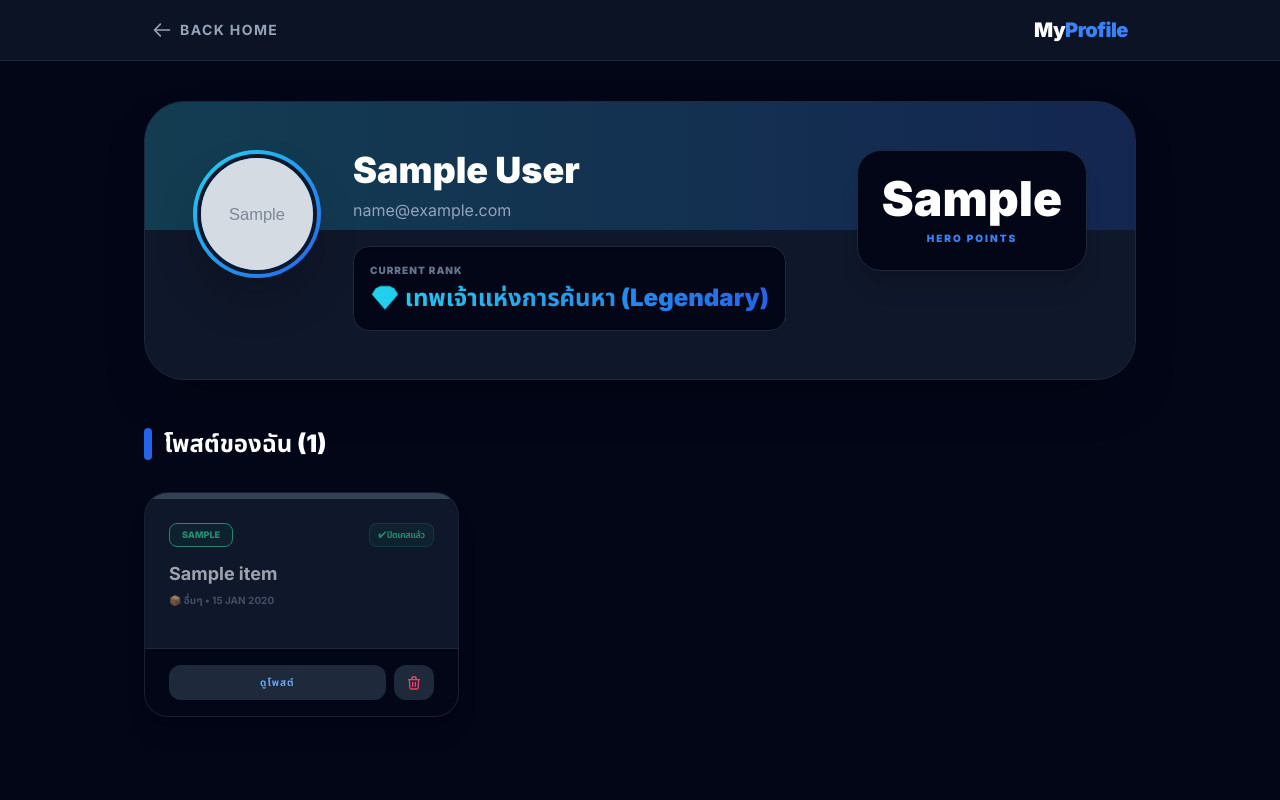
After one commit to shoryubetonly/lafs, a PHP site: page /profile.php in a window 1280 px wide. The commit adds this page. Run offline with PHP 8.4, Linux system fonts and the light colour scheme; the visitor is signed in with stand-in values (Sample User, id 1); tables that the repository leaves empty or names only in its code hold one stand-in row (values such as "Sample post"); grey boxes marked "Sample" are stand-in pictures; some libraries are stand-ins or nearby versions.

Commit message:
Clean code setup

```diff
--- a/docker-compose.yml
+++ b/docker-compose.yml
@@ -18,9 +18,9 @@ services:
     restart: always
     environment:
       MYSQL_ROOT_PASSWORD: rootpassword
-      MYSQL_DATABASE: lost_and_found_db
-      MYSQL_USER: admin
-      MYSQL_PASSWORD: password123
+      MYSQL_DATABASE: lafs
+      MYSQL_USER: lafs
+      MYSQL_PASSWORD: bncclafsconfig
     ports:
       - "3306:3306"
     volumes:
--- a/src/config.php
+++ b/src/config.php
@@ -1,5 +1,23 @@
 <?php
-// ไฟล์ src/config.php
+// ==========================================
+// 📁 ไฟล์ src/config.php (สำหรับรันบน Docker / Local)
+// ==========================================
+
+// 1. ความลับของ Google Login
 define('GOOGLE_CLIENT_ID', '528445645740-03tu4jaoovaj4ndmqsjt13474nc08elo.apps.googleusercontent.com');
 define('GOOGLE_CLIENT_SECRET', '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');
+
+// 2. ตั้งค่าฐานข้อมูล (สำหรับรันใน Docker)
+define('DB_HOST', 'db');                // ⚠️ สำคัญมาก: ใน Docker ต้องใช้คำว่า 'db'
+define('DB_NAME', 'lafs');              // ตรงกับ docker-compose.yml
+define('DB_USER', 'lafs');              // ตรงกับ docker-compose.yml
+define('DB_PASS', 'bncclafsconfig');    // ตรงกับ docker-compose.yml
+
+// 3. สร้างการเชื่อมต่อ $pdo
+try {
+    $pdo = new PDO("mysql:host=" . DB_HOST . ";dbname=" . DB_NAME . ";charset=utf8mb4", DB_USER, DB_PASS);
+    $pdo->setAttribute(PDO::ATTR_ERRMODE, PDO::ERRMODE_EXCEPTION);
+} catch (PDOException $e) {
+    die("เชื่อมต่อฐานข้อมูลไม่ได้: " . $e->getMessage());
+}
 ?>
--- a/src/print_poster.php
+++ b/src/print_poster.php
@@ -2,7 +2,7 @@
 session_start();
 if (!isset($_GET['id'])) { header("Location: index.php"); exit; }
 
-$host = 'localhost';
+$host = 'db';
 $dbname = 'lafs';
 $username = 'lafs';
 $password = 'bncclafsconfig';
--- /dev/null
+++ b/src/profile.php
@@ -0,0 +1,150 @@
+<?php
+session_start();
+if (!isset($_SESSION['user_id'])) { header("Location: index.php"); exit; }
+
+require_once 'config.php';
+
+try {
+    // 1. ดึงข้อมูลผู้ใช้และแต้มฮีโร่ (ดึง profile_image มาด้วย)
+    $stmt_user = $pdo->prepare("SELECT display_name, email, points, profile_image FROM users WHERE id = ?");
+    $stmt_user->execute([$_SESSION['user_id']]);
+    $user = $stmt_user->fetch(PDO::FETCH_ASSOC);
+
+    // 2. ดึงประวัติการโพสต์ของตัวเองทั้งหมด
+    $stmt_items = $pdo->prepare("SELECT * FROM items WHERE user_id = ? ORDER BY created_at DESC");
+    $stmt_items->execute([$_SESSION['user_id']]);
+    $my_items = $stmt_items->fetchAll(PDO::FETCH_ASSOC);
+
+    // 3. ระบบคำนวณยศ (Rank) จากแต้ม
+    $points = $user['points'];
+    if ($points >= 50) { $rank = '💎 เทพเจ้าแห่งการค้นหา (Legendary)'; $rank_color = 'from-cyan-400 to-blue-600'; }
+    elseif ($points >= 20) { $rank = '🥇 ตำนานแคมปัส (Gold)'; $rank_color = 'from-amber-300 to-orange-500'; }
+    elseif ($points >= 10) { $rank = '🥈 ฮีโร่ประจำตึก (Silver)'; $rank_color = 'from-slate-300 to-slate-500'; }
+    elseif ($points >= 1) { $rank = '🥉 พลเมืองดี (Bronze)'; $rank_color = 'from-orange-400 to-rose-600'; }
+    else { $rank = '🌱 ผู้เริ่มต้น (Beginner)'; $rank_color = 'from-emerald-400 to-teal-600'; }
+
+} catch (PDOException $e) {
+    die("Error: " . $e->getMessage());
+}
+
+function getCatName($cat) {
+    $cats = ['ELECTRONICS' => '📱 ไอที', 'STATIONERY' => '✏️ เครื่องเขียน', 'WALLET' => '👛 กระเป๋า', 'DOCUMENTS' => '📄 เอกสาร', 'ACCESSORIES' => '💍 เครื่องประดับ', 'OTHER' => '📦 อื่นๆ'];
+    return $cats[$cat] ?? '📦 อื่นๆ';
+}
+?>
+
+<!DOCTYPE html>
+<html lang="th">
+<head>
+    <meta charset="UTF-8">
+    <meta name="viewport" content="width=device-width, initial-scale=1.0">
+    <title>โปรไฟล์ของฉัน - CampusFinds</title>
+    <script src="https://cdn.tailwindcss.com"></script>
+    <link href="https://fonts.googleapis.com/css2?family=Inter:wght@400;700;900&family=Noto+Sans+Thai:wght@400;700&display=swap" rel="stylesheet">
+    <style> body { font-family: 'Inter', 'Noto Sans Thai', sans-serif; } </style>
+</head>
+<body class="bg-slate-950 text-slate-100 min-h-screen pb-20">
+
+    <nav class="bg-slate-900/80 backdrop-blur-md border-b border-slate-800 sticky top-0 z-50">
+        <div class="max-w-5xl mx-auto px-4 sm:px-6 py-4 flex justify-between items-center">
+            <a href="index.php" class="flex items-center text-slate-400 hover:text-white transition font-bold text-sm uppercase tracking-widest group">
+                <svg class="w-5 h-5 mr-2 group-hover:-translate-x-1 transition-transform" fill="none" stroke="currentColor" viewBox="0 0 24 24"><path stroke-linecap="round" stroke-linejoin="round" stroke-width="2" d="M10 19l-7-7m0 0l7-7m-7 7h18"></path></svg>
+                Back Home
+            </a>
+            <div class="text-xl font-black text-white tracking-tight">My<span class="text-blue-500">Profile</span></div>
+        </div>
+    </nav>
+
+    <div class="max-w-5xl mx-auto px-4 mt-10">
+
+        <div class="bg-slate-900 rounded-[2.5rem] shadow-2xl border border-slate-800 overflow-hidden mb-12 relative">
+            <div class="absolute top-0 left-0 w-full h-32 bg-gradient-to-r <?= $rank_color ?> opacity-20"></div>
+            <div class="p-8 sm:p-12 relative z-10 flex flex-col sm:flex-row items-center sm:items-start gap-8">
+
+                <div class="w-32 h-32 rounded-full bg-gradient-to-br <?= $rank_color ?> p-1 shadow-2xl shrink-0">
+                    <?php if (!empty($user['profile_image'])): ?>
+                        <img src="<?= htmlspecialchars($user['profile_image']) ?>" class="w-full h-full rounded-full object-cover border-4 border-slate-900 shadow-inner" alt="Profile" referrerpolicy="no-referrer">
+                    <?php else: ?>
+                        <div class="w-full h-full bg-slate-900 rounded-full flex items-center justify-center text-5xl font-black text-white uppercase border-4 border-slate-900 shadow-inner">
+                            <?= mb_substr($user['display_name'], 0, 1, 'UTF-8') ?>
+                        </div>
+                    <?php endif; ?>
+                </div>
+
+                <div class="flex-grow text-center sm:text-left">
+                    <h1 class="text-3xl sm:text-4xl font-black text-white mb-2"><?= htmlspecialchars($user['display_name']) ?></h1>
+                    <p class="text-slate-400 font-medium mb-6"><?= htmlspecialchars($user['email']) ?></p>
+
+                    <div class="inline-block bg-slate-950 border border-slate-800 rounded-2xl p-4 shadow-inner">
+                        <div class="text-[10px] font-black text-slate-500 uppercase tracking-widest mb-1">Current Rank</div>
+                        <div class="text-xl sm:text-2xl font-black text-transparent bg-clip-text bg-gradient-to-r <?= $rank_color ?>">
+                            <?= $rank ?>
+                        </div>
+                    </div>
+                </div>
+
+                <div class="bg-slate-950 border border-slate-800 rounded-3xl p-6 text-center min-w-[150px] shadow-xl shrink-0">
+                    <div class="text-5xl font-black text-white mb-2"><?= $user['points'] ?></div>
+                    <div class="text-[10px] font-black text-blue-500 uppercase tracking-[0.2em]">Hero Points</div>
+                </div>
+            </div>
+        </div>
+
+        <div class="flex items-center justify-between mb-8">
+            <h2 class="text-2xl font-black text-white flex items-center">
+                <span class="w-2 h-8 bg-blue-600 rounded-full mr-3"></span> โพสต์ของฉัน (<?= count($my_items) ?>)
+            </h2>
+        </div>
+
+        <?php if (empty($my_items)): ?>
+            <div class="bg-slate-900 border border-slate-800 rounded-[2rem] p-12 text-center">
+                <div class="text-6xl mb-4 opacity-50">👻</div>
+                <h3 class="text-xl font-bold text-slate-300 mb-2">คุณยังไม่เคยโพสต์อะไรเลย</h3>
+                <p class="text-slate-500 text-sm mb-6">มาเริ่มต้นสร้างสังคมแห่งการแบ่งปันด้วยการโพสต์กันเถอะ!</p>
+                <a href="create_post.php" class="inline-block bg-blue-600 hover:bg-blue-500 text-white font-bold px-6 py-3 rounded-xl transition-all shadow-lg shadow-blue-900/20 text-sm">
+                    + สร้างโพสต์แรก
+                </a>
+            </div>
+        <?php else: ?>
+            <div class="grid grid-cols-1 md:grid-cols-2 lg:grid-cols-3 gap-6">
+                <?php foreach ($my_items as $item): ?>
+                    <div class="bg-slate-900 rounded-3xl shadow-xl border border-slate-800/60 overflow-hidden flex flex-col group relative">
+                        <div class="h-1.5 w-full <?= $item['status'] === 'RESOLVED' ? 'bg-slate-700' : ($item['post_type'] === 'LOST' ? 'bg-rose-500' : 'bg-emerald-500') ?>"></div>
+
+                        <div class="p-6 flex-grow <?= $item['status'] === 'RESOLVED' ? 'opacity-60' : '' ?>">
+                            <div class="flex justify-between items-start mb-4">
+                                <span class="px-3 py-1 rounded-lg text-[9px] font-black <?= $item['post_type'] === 'LOST' ? 'bg-rose-500/10 text-rose-400' : 'bg-emerald-500/10 text-emerald-400' ?> border border-current uppercase">
+                                    <?= $item['post_type'] ?>
+                                </span>
+                                <?php if ($item['status'] === 'RESOLVED'): ?>
+                                    <span class="text-[9px] font-black text-emerald-400 bg-emerald-500/10 px-2 py-1 rounded-lg border border-emerald-500/30 uppercase tracking-tighter">✔ ปิดเคสแล้ว</span>
+                                <?php else: ?>
+                                    <span class="text-[9px] font-black text-amber-400 bg-amber-500/10 px-2 py-1 rounded-lg border border-amber-500/30 uppercase tracking-tighter">กำลังดำเนินการ</span>
+                                <?php endif; ?>
+                            </div>
+
+                            <a href="view_post.php?id=<?= $item['id'] ?>">
+                                <h3 class="text-lg font-bold text-white mb-2 leading-tight group-hover:text-blue-400 transition-colors"><?= htmlspecialchars($item['title']) ?></h3>
+                            </a>
+                            <p class="text-[10px] font-bold text-slate-500 uppercase mb-4"><?= getCatName($item['category']) ?> • <?= date('d M Y', strtotime($item['created_at'])) ?></p>
+                        </div>
+
+                        <div class="bg-slate-950 px-6 py-4 border-t border-slate-800 flex gap-2">
+                            <a href="view_post.php?id=<?= $item['id'] ?>" class="flex-1 bg-slate-800 text-blue-400 py-2.5 rounded-xl text-[10px] font-black text-center hover:bg-blue-500/10 transition-all uppercase tracking-widest">ดูโพสต์</a>
+
+                            <?php if ($item['status'] !== 'RESOLVED'): ?>
+                                <a href="resolve_post.php?id=<?= $item['id'] ?>" class="flex-1 bg-emerald-500/10 text-emerald-400 py-2.5 rounded-xl text-[10px] font-black text-center border border-emerald-500/30 hover:bg-emerald-500/20 transition-all uppercase tracking-widest" onclick="return confirm('คุณแน่ใจหรือไม่ว่าต้องการปิดเคสนี้ (หาของเจอแล้ว / ส่งคืนแล้ว)?')">ปิดเคส</a>
+                            <?php endif; ?>
+
+                            <a href="delete_post.php?id=<?= $item['id'] ?>" class="w-10 flex items-center justify-center bg-slate-800 text-rose-500 rounded-xl hover:bg-rose-500 hover:text-white transition-colors" onclick="return confirm('ลบโพสต์นี้ถาวร ใช่หรือไม่?')">
+                                <svg class="w-4 h-4" fill="none" stroke="currentColor" viewBox="0 0 24 24"><path stroke-linecap="round" stroke-linejoin="round" stroke-width="2" d="M19 7l-.867 12.142A2 2 0 0116.138 21H7.862a2 2 0 01-1.995-1.858L5 7m5 4v6m4-6v6m1-10V4a1 1 0 00-1-1h-4a1 1 0 00-1 1v3M4 7h16" /></svg>
+                            </a>
+                        </div>
+                    </div>
+                <?php endforeach; ?>
+            </div>
+        <?php endif; ?>
+
+    </div>
+</body>
+</html>
--- a/src/resolve_post.php
+++ b/src/resolve_post.php
@@ -2,7 +2,7 @@
 session_start();
 if (!isset($_SESSION['user_id']) || !isset($_GET['id'])) { header("Location: index.php"); exit; }
 
-$host = 'localhost';
+$host = 'db';
 $dbname = 'lafs';
 $username = 'lafs';
 $password = 'bncclafsconfig';
```
Also changed, not shown: src/admin_report.php (+4 -9 lines), src/callback.php (+30 -22 lines), src/create_post.php (+7 -10 lines), src/delete_post.php (+12 -3 lines), src/index.php (+14 -16 lines), src/login.php (+5 -4 lines), src/view_post.php (+25 -8 lines), 1 other file.
